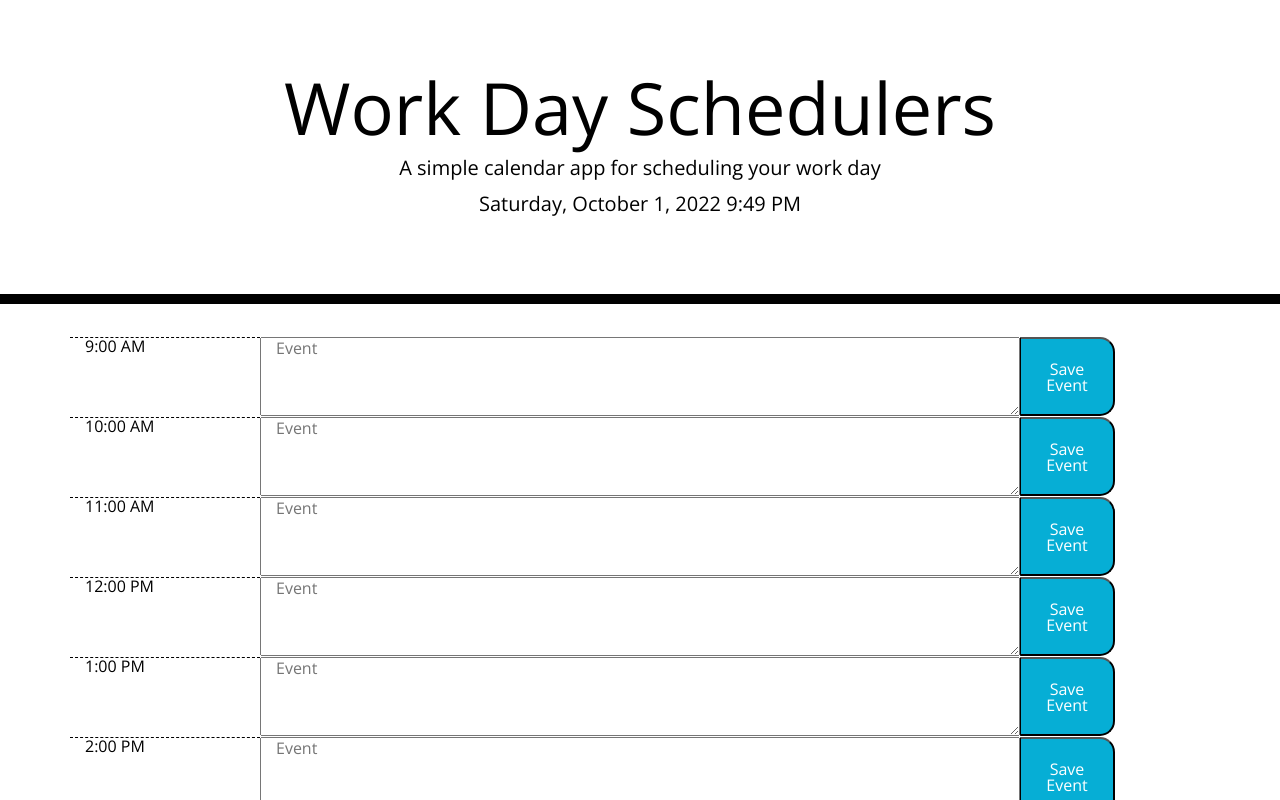
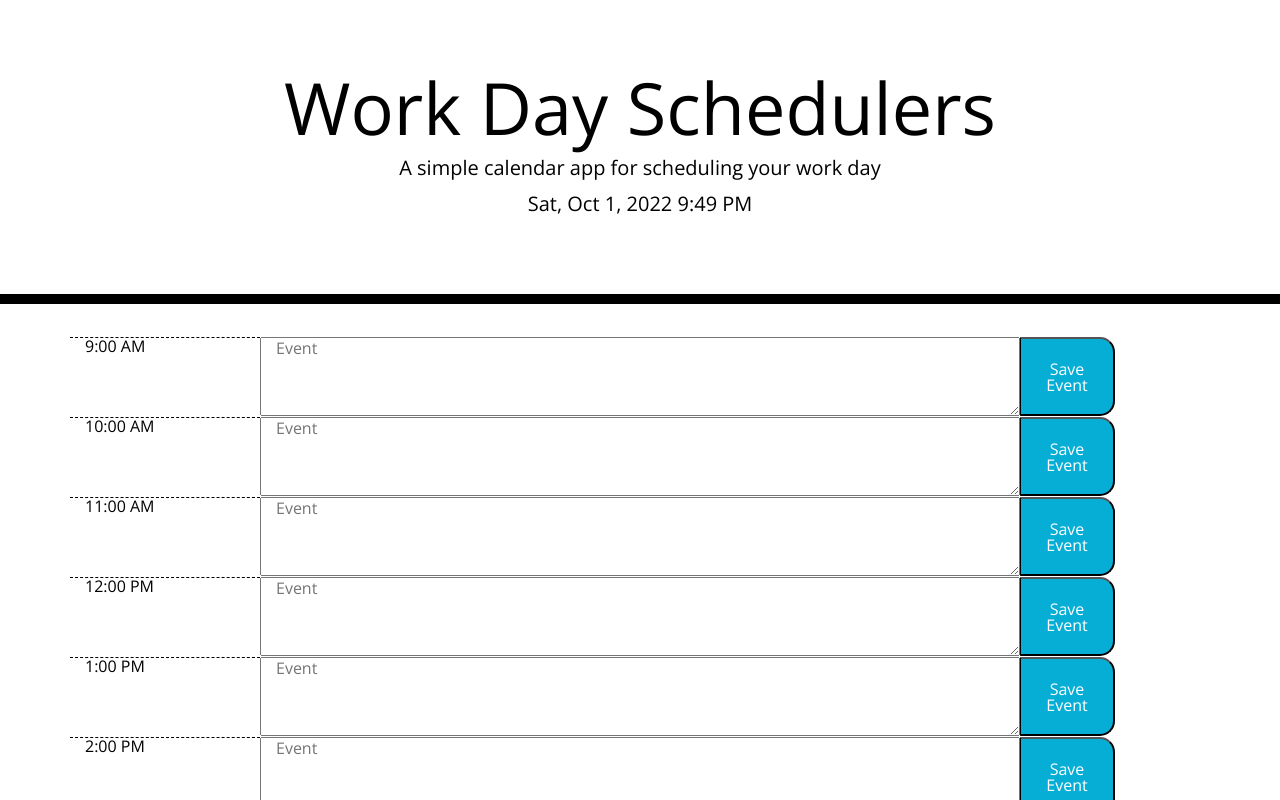
Before and after one commit to Sabrina-Nawaz/Work-Day-Scheduler, a plain HTML site: page index.html in a window 1280 px wide. Shown: the top 800 px of the page. Drawn offline with nearby package versions, Linux system fonts and the light colour scheme.

Commit message:
Changed format of date in js.script

```diff
--- a/assets/JS/script.js
+++ b/assets/JS/script.js
@@ -1,6 +1,6 @@
 $(document).ready(function () {
-    // Variable that displays the date in Day then Month, Date, Year & Time
-    var currentDate = moment().format('LLLL'); // Day, M/D/Y/T format
+    // Variable that displays the date in shorthand Day then Month, Date, Year & Time
+    var currentDate = moment().format('llll');
 
     // Display current day
     var displayDate = $('#currentDay');
--- a/index.html
+++ b/index.html
@@ -21,7 +21,6 @@
   </header>
 
   <div class="container">
-    <div class="past"></div>
 
     <!-- Timeblocks go here -->
     <div class="row">
```
